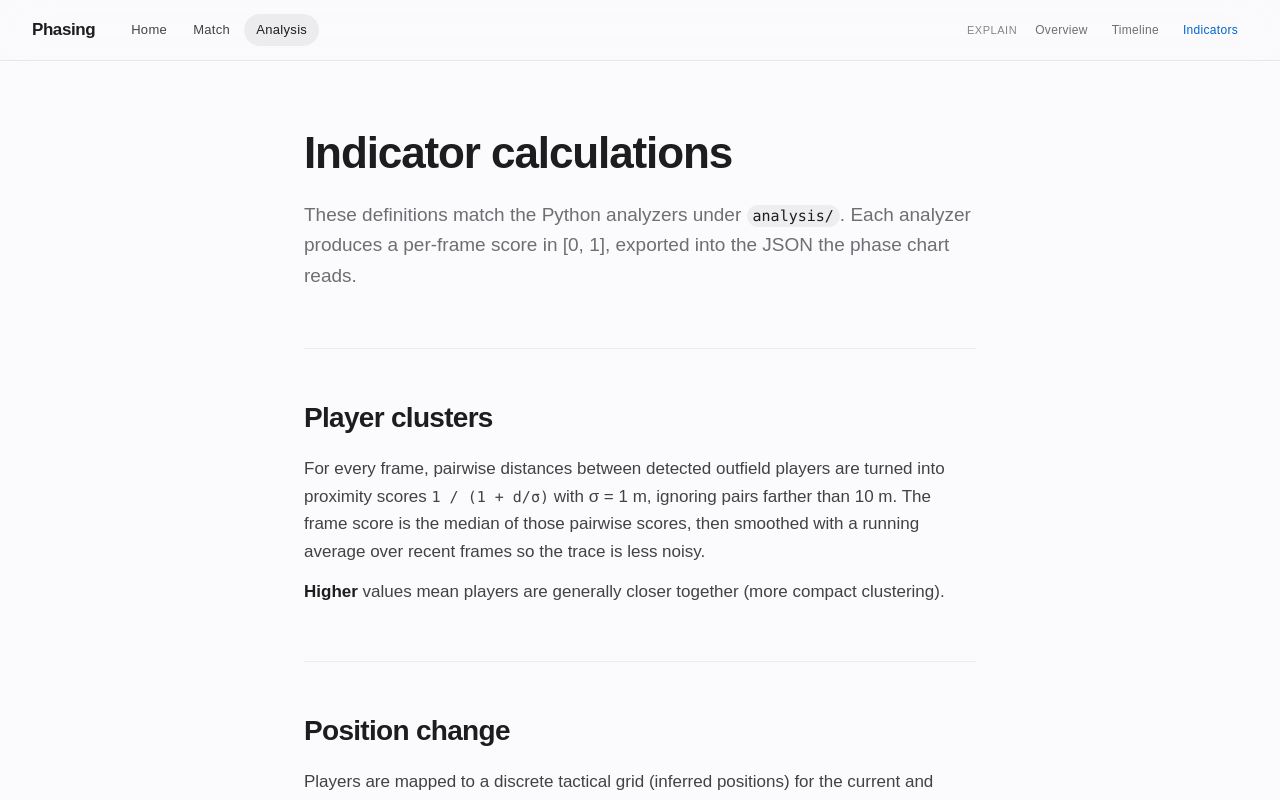
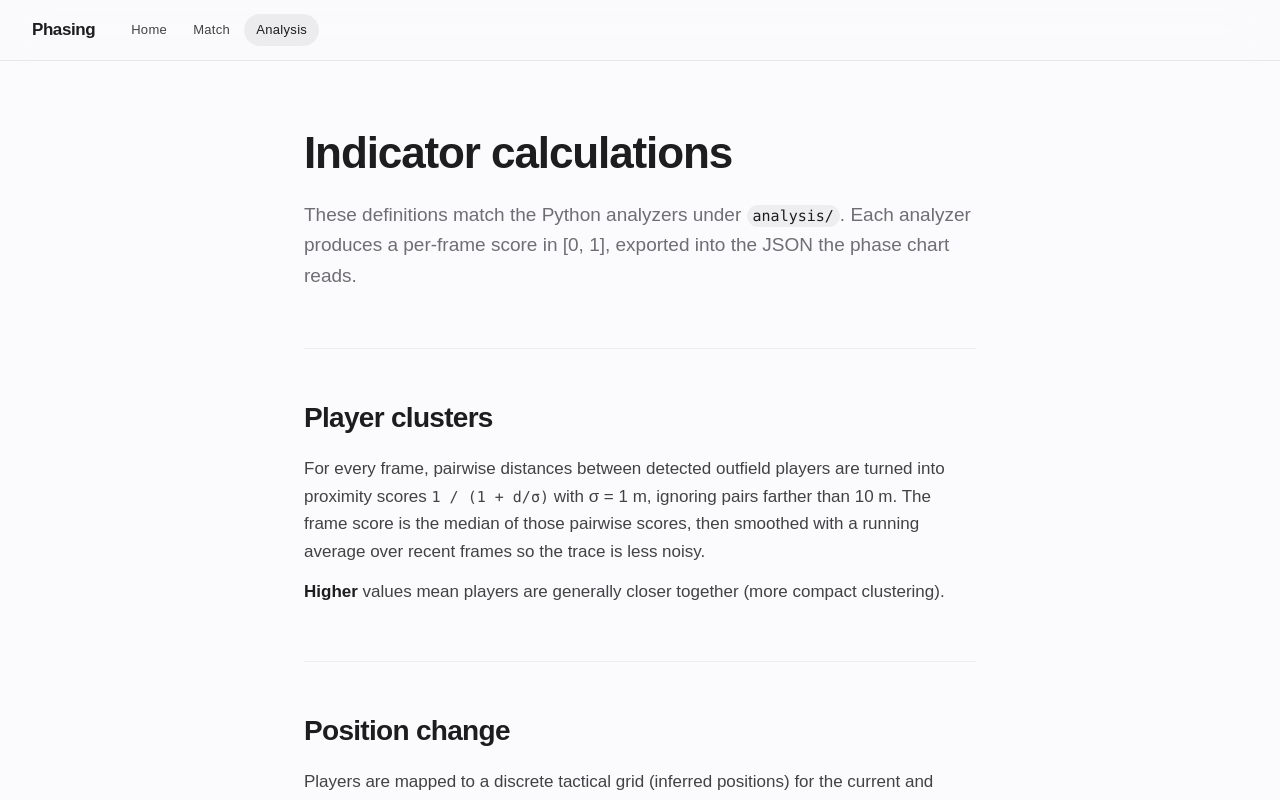
Before and after one commit to ryanfuchs/SkillCornerHackathon, a React (Vite) app in the folder frontend/: page /methodology/indicators in a window 1280 px wide. Shown: the top 800 px of the page. Built offline with nearby package versions, Linux system fonts and the light colour scheme.

Commit message:
Refactor timeline moment extraction

```diff
--- a/frontend/src/components/layout/SiteNav.tsx
+++ b/frontend/src/components/layout/SiteNav.tsx
@@ -13,19 +13,10 @@ function navLinkClass({ isActive }: { isActive: boolean }) {
   )
 }
 
-const subLinkClass = ({ isActive }: { isActive: boolean }) =>
-  cn(
-    'text-[12px] font-normal tracking-wide px-2.5 py-1 rounded-md transition-colors',
-    isActive
-      ? 'text-[#0066cc] dark:text-[#2997ff]'
-      : 'text-[#6e6e73] hover:text-[#1d1d1f] dark:text-[#86868b] dark:hover:text-[#f5f5f7]',
-  )
-
 export function SiteNav() {
   return (
     <header className="sticky top-0 z-50 border-b border-black/[0.08] bg-[#fbfbfd]/80 backdrop-blur-xl backdrop-saturate-150 dark:border-white/[0.08] dark:bg-black/55">
-      <div className="flex w-full flex-col gap-3 px-3 py-3 sm:flex-row sm:items-center sm:justify-between sm:gap-4 sm:px-4 sm:py-3.5 md:px-5 lg:px-6 xl:px-8">
-        <div className="flex items-center justify-between gap-6">
+      <div className="flex w-full flex-wrap items-center gap-4 px-3 py-3 sm:gap-6 sm:px-4 sm:py-3.5 md:px-5 lg:px-6 xl:px-8">
         <NavLink
           to="/"
           className="text-[17px] font-semibold tracking-tight text-[#1d1d1f] dark:text-[#f5f5f7]"
@@ -47,24 +38,6 @@ export function SiteNav() {
           </NavLink>
         </nav>
       </div>
-        <nav
-          className="flex flex-wrap items-center gap-x-1 gap-y-1 border-t border-black/[0.06] pt-3 sm:border-t-0 sm:pt-0"
-          aria-label="Analysis topics"
-        >
-          <span className="mr-1 hidden text-[11px] font-medium uppercase tracking-wider text-[#86868b] sm:inline">
-            Explain
-          </span>
-          <NavLink to="/methodology" end className={subLinkClass}>
-            Overview
-          </NavLink>
-          <NavLink to="/methodology/timeline" className={subLinkClass}>
-            Timeline
-          </NavLink>
-          <NavLink to="/methodology/indicators" className={subLinkClass}>
-            Indicators
-          </NavLink>
-        </nav>
-      </div>
     </header>
   )
 }
```
Also changed, not shown: 1 other file (tests, documents, lock files or other folders). Lines whose indentation alone changed are shown as unchanged.
